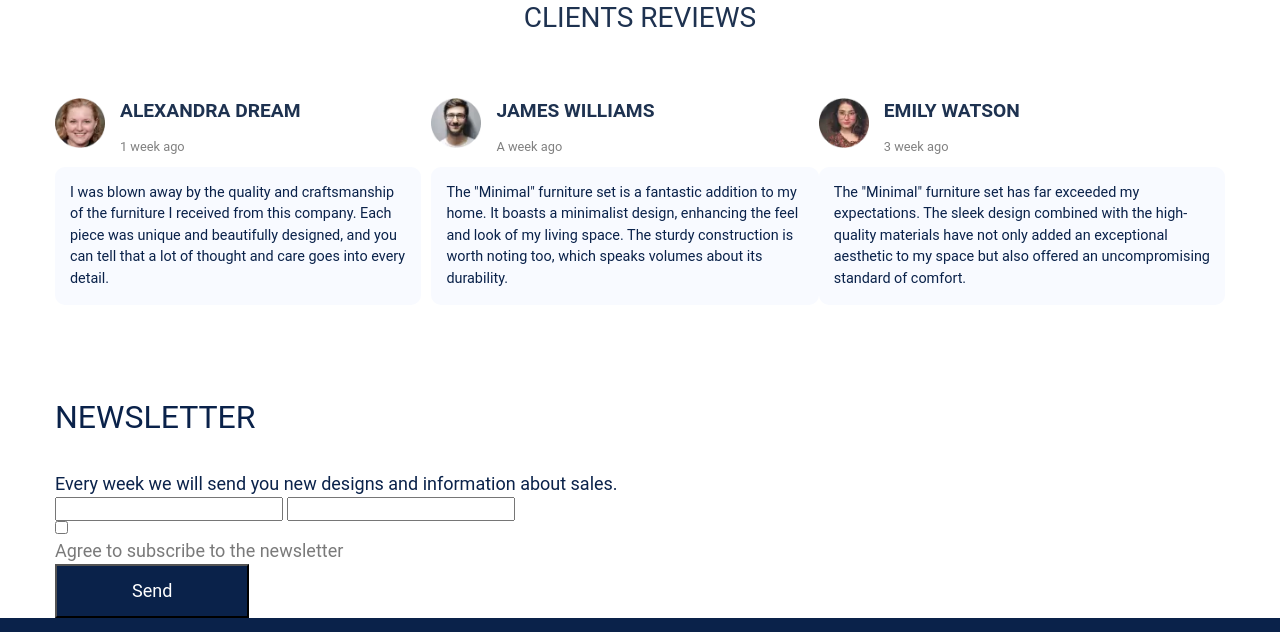
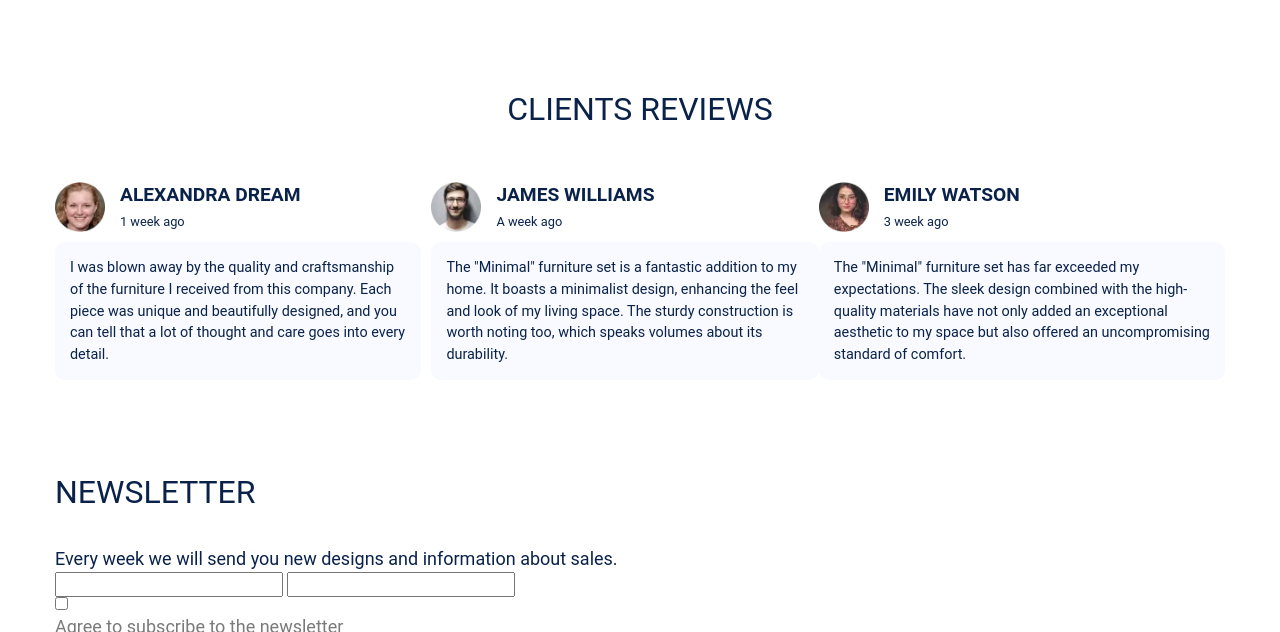
Before and after one commit to borkivetsm/minimal, a website built with Parcel: page src/index.html in a window 1280 px wide. Shown: the part 1099-1731 px from the top of the page. Built offline with nearby package versions, Linux system fonts and the light colour scheme; files whose address does not match are found by name.

Commit message:
Поправив помилки reviews

```diff
--- a/src/sass/components/_reviews.scss
+++ b/src/sass/components/_reviews.scss
@@ -1,5 +1,6 @@
 .reviews{
     padding-bottom: 90px;
+    padding-top: 90px;
   }
 
 
@@ -16,13 +17,15 @@
       line-height: 141%;
       text-transform: uppercase;
       color: #0a224a;
+      text-align: center;
       padding-bottom: 30px;
+      margin-bottom: 20px;
   }
 
   .reviews__title{
   font-weight: 700;
   font-size: 20px;
-  line-height: 225%;
+  line-height: 125%;
   text-transform: uppercase;
   color: #0a224a;
   margin: 0;
@@ -44,14 +47,7 @@
   }
 
 
-  .reviews__title-one {
-     font-weight: 400;
-     font-size: 28px;
-     line-height: 150%;
-      color: #1e3250;
-      text-align: center;
-      margin-bottom: 20px;
-    }
+
 
 
     .div__reviews {
@@ -61,12 +57,14 @@
       }
 
 
-      .reviews__text-wrap{
-
+      .img__reviews {
+        width: 50px;
+        height: 50px;
+        margin-right: 15px;
       }
 
+@media screen and (min-width: 480px) {
 
-@media screen and (min-width: 480px) {
 
 
 
@@ -74,8 +72,12 @@
             .reviews__title {
               margin: 0;
               font-size: 1.2em;
-              color: #1e3250;
+              color: #0a224a;
             }
+
+
+
+
 
             .reviews__list{
               display: flex;
@@ -86,7 +88,7 @@
 
             .reviews__text-two {
               font-size: 0.8em;
-              color: gray;
+              color: #0a224a;
               margin-top: 5px;
             }
 
@@ -99,30 +101,12 @@
             .reviews__text {
               font-size: 0.9em;
             }
-            .reviews__item-two{
-              display: block;
-            }
+
 
             .reviews__item-one{
               padding-right: 10px;
             }
 
-        }
-
-        @media screen and (min-width: 1200px){
-          .reviews__item-three{
-            display: block;
-          }
-
-
-
-
-        }
-
-      .img__reviews {
-          width: 50px;
-          height: 50px;
-          margin-right: 15px;
         }
 
 
@@ -134,14 +118,18 @@
           .reviews__title {
             margin: 0;
             font-size: 1.2em;
-                color: #1e3250;
+            color: #0a224a;
+          }
+
+          .reviews__item-two{
+            display: block;
           }
 
 
 
           .reviews__text-two {
             font-size: 0.8em;
-                color: gray;
+            color: #0a224a;
             margin-top: 5px;
           }
 
@@ -156,3 +144,18 @@
           }
 
       }
+
+
+
+
+
+        @media screen and (min-width: 1200px){
+          .reviews__item-three{
+            display: block;
+          }
+
+
+
+
+
+        }
```
Lines whose indentation alone changed are shown as unchanged.
